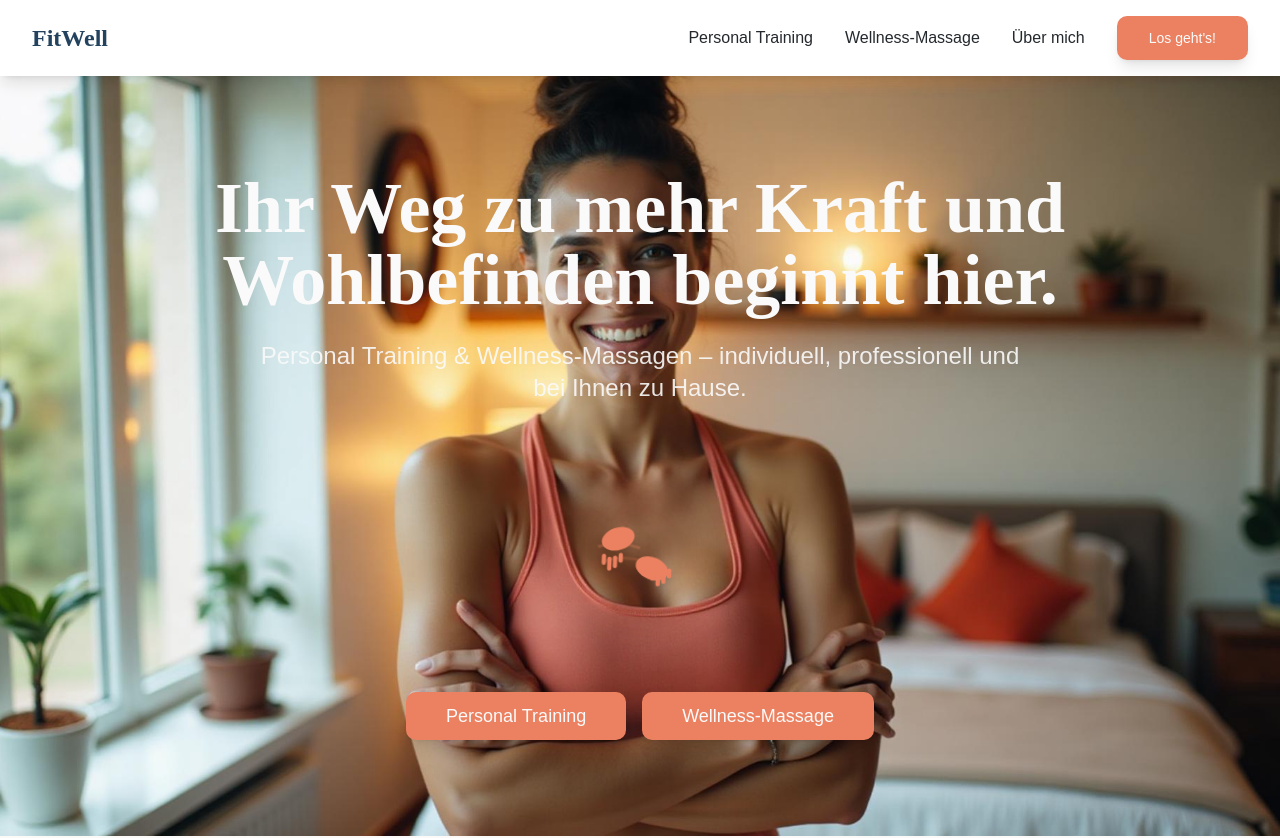
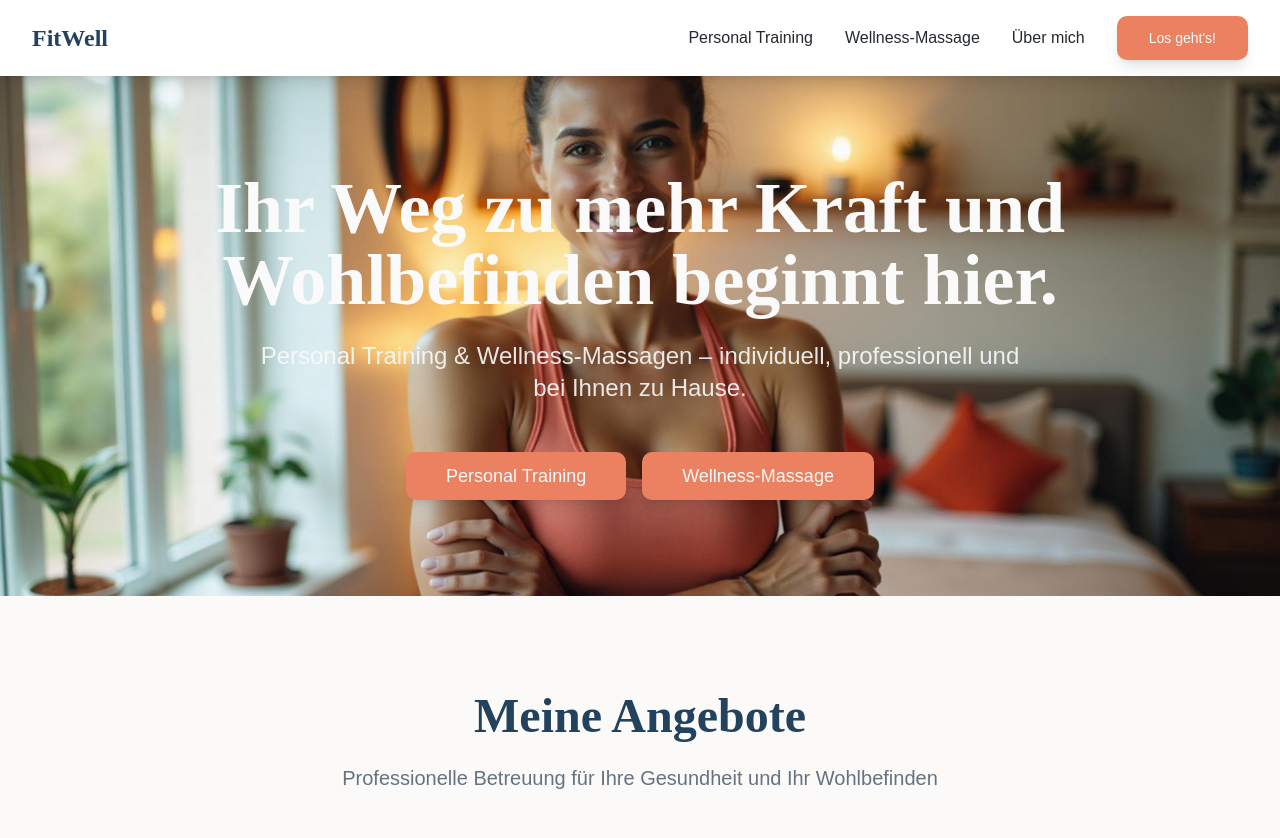
Before and after one commit to Loremgreg/wellyfit, a React (Vite) app: page / in a window 1280 px wide. Shown: the top 838 px of the page. Built offline with nearby package versions, Linux system fonts and the light colour scheme.

Commit message:
Reverted to commit 34d5192ab67213040361234d8a0dbdbd20150249

```diff
--- a/src/components/HeroAnimation.tsx
+++ /dev/null
@@ -1,76 +0,0 @@
-import React from 'react';
-
-const HeroAnimation = () => {
-  return (
-    <div className="flex justify-center items-center py-8">
-      <div className="relative w-32 h-32 md:w-40 md:h-40">
-        {/* Personal Training Icon */}
-        <div className="absolute inset-0 animate-hero-cycle">
-          <svg
-            viewBox="0 0 120 120"
-            className="w-full h-full text-accent drop-shadow-lg"
-            fill="currentColor"
-          >
-            {/* Silhouette stretching */}
-            <g className="origin-center">
-              {/* Head */}
-              <circle cx="60" cy="25" r="8" />
-              {/* Body */}
-              <rect x="56" y="33" width="8" height="25" rx="4" />
-              {/* Arms in stretching position */}
-              <rect x="40" y="38" width="15" height="4" rx="2" transform="rotate(-15 47.5 40)" />
-              <rect x="65" y="38" width="15" height="4" rx="2" transform="rotate(15 72.5 40)" />
-              {/* Legs */}
-              <rect x="54" y="58" width="4" height="20" rx="2" />
-              <rect x="62" y="58" width="4" height="20" rx="2" />
-              {/* Feet */}
-              <ellipse cx="54" cy="82" rx="6" ry="3" />
-              <ellipse cx="66" cy="82" rx="6" ry="3" />
-            </g>
-          </svg>
-        </div>
-
-        {/* Massage Hands Icon */}
-        <div className="absolute inset-0 animate-hero-cycle-delayed opacity-0">
-          <svg
-            viewBox="0 0 120 120"
-            className="w-full h-full text-accent drop-shadow-lg"
-            fill="currentColor"
-          >
-            {/* Two hands in massage motion */}
-            <g className="origin-center">
-              {/* Left hand */}
-              <g transform="translate(25, 45)">
-                <ellipse cx="15" cy="15" rx="12" ry="8" transform="rotate(-20)" />
-                <rect x="8" y="20" width="3" height="8" rx="1.5" />
-                <rect x="12" y="22" width="3" height="10" rx="1.5" />
-                <rect x="16" y="21" width="3" height="9" rx="1.5" />
-                <rect x="20" y="19" width="3" height="7" rx="1.5" />
-              </g>
-
-              {/* Right hand */}
-              <g transform="translate(60, 55)">
-                <ellipse cx="15" cy="15" rx="12" ry="8" transform="rotate(20)" />
-                <rect x="8" y="20" width="3" height="8" rx="1.5" />
-                <rect x="12" y="22" width="3" height="10" rx="1.5" />
-                <rect x="16" y="21" width="3" height="9" rx="1.5" />
-                <rect x="20" y="19" width="3" height="7" rx="1.5" />
-              </g>
-
-              {/* Gentle motion lines */}
-              <g className="animate-pulse">
-                <path d="M30 60 Q45 55 60 60" stroke="currentColor" strokeWidth="2" fill="none" opacity="0.3" />
-                <path d="M35 70 Q50 65 65 70" stroke="currentColor" strokeWidth="2" fill="none" opacity="0.2" />
-              </g>
-            </g>
-          </svg>
-        </div>
-
-        {/* Subtle glow effect */}
-        <div className="absolute inset-0 rounded-full bg-accent/10 animate-pulse blur-xl"></div>
-      </div>
-    </div>
-  );
-};
-
-export default HeroAnimation;
--- a/src/pages/Homepage.tsx
+++ b/src/pages/Homepage.tsx
@@ -2,7 +2,6 @@ import { Link } from "react-router-dom";
 import { Button } from "@/components/ui/button";
 import { Card } from "@/components/ui/card";
 import { CheckCircle, Target, Heart } from "lucide-react";
-import HeroAnimation from "@/components/HeroAnimation";
 import heroImage from "@/assets/hero-image.jpg";
 import personalTrainingImage from "@/assets/personal-training.jpg";
 import wellnessMassageImage from "@/assets/wellness-massage.jpg";
@@ -23,14 +22,10 @@ const Homepage = () => {
             <h1 className="text-5xl md:text-6xl lg:text-7xl font-heading font-bold mb-6 leading-tight">
               Ihr Weg zu mehr Kraft und Wohlbefinden beginnt hier.
             </h1>
-            <p className="text-xl md:text-2xl mb-8 text-primary-foreground/90 max-w-3xl mx-auto leading-relaxed">
+            <p className="text-xl md:text-2xl mb-12 text-primary-foreground/90 max-w-3xl mx-auto leading-relaxed">
               Personal Training & Wellness-Massagen – individuell, professionell und bei Ihnen zu Hause.
             </p>
-
-            {/* Hero Animation */}
-            <HeroAnimation />
-
-            <div className="flex flex-col sm:flex-row gap-4 justify-center mt-8">
+            <div className="flex flex-col sm:flex-row gap-4 justify-center">
               <Button asChild variant="accent" size="lg" className="text-lg px-10 py-6">
                 <Link to="/personal-training">Personal Training</Link>
               </Button>
--- a/tailwind.config.ts
+++ b/tailwind.config.ts
@@ -103,57 +103,11 @@ export default {
 					to: {
 						height: '0'
 					}
-				},
-				'hero-cycle': {
-					'0%': {
-						opacity: '1',
-						transform: 'scale(1) rotate(0deg)'
-					},
-					'25%': {
-						opacity: '1',
-						transform: 'scale(1.05) rotate(2deg)'
-					},
-					'50%': {
-						opacity: '0',
-						transform: 'scale(0.95) rotate(-2deg)'
-					},
-					'75%': {
-						opacity: '0',
-						transform: 'scale(0.95) rotate(0deg)'
-					},
-					'100%': {
-						opacity: '1',
-						transform: 'scale(1) rotate(0deg)'
-					}
-				},
-				'hero-cycle-delayed': {
-					'0%': {
-						opacity: '0',
-						transform: 'scale(0.95) rotate(0deg)'
-					},
-					'25%': {
-						opacity: '0',
-						transform: 'scale(0.95) rotate(-2deg)'
-					},
-					'50%': {
-						opacity: '1',
-						transform: 'scale(1.05) rotate(2deg)'
-					},
-					'75%': {
-						opacity: '1',
-						transform: 'scale(1) rotate(0deg)'
-					},
-					'100%': {
-						opacity: '0',
-						transform: 'scale(0.95) rotate(0deg)'
-					}
 				}
 			},
 			animation: {
 				'accordion-down': 'accordion-down 0.2s ease-out',
-				'accordion-up': 'accordion-up 0.2s ease-out',
-				'hero-cycle': 'hero-cycle 12s cubic-bezier(0.4, 0, 0.2, 1) infinite',
-				'hero-cycle-delayed': 'hero-cycle-delayed 12s cubic-bezier(0.4, 0, 0.2, 1) infinite'
+				'accordion-up': 'accordion-up 0.2s ease-out'
 			}
 		}
 	},
```
